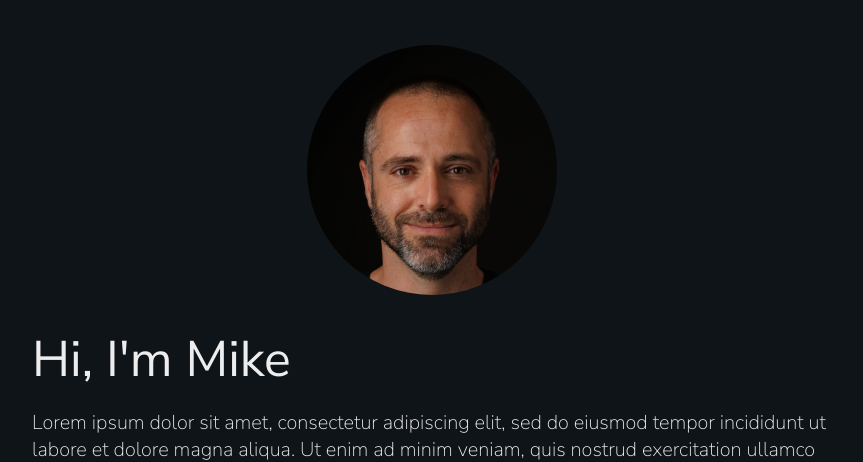
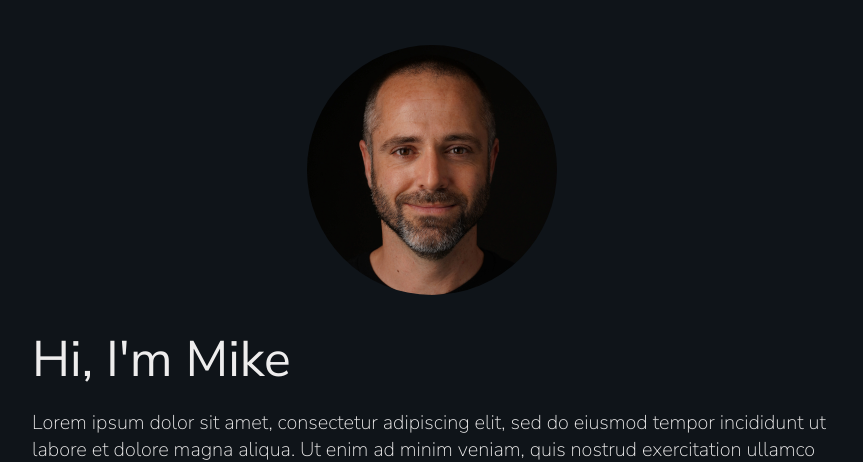
Before and after one commit to mseaman26/portfolio_3, a Next.js app: page / in a window 1280 px wide. Shown: the top 462 px of the page, without its empty margins (208-1071 px from the left). Built offline with nearby package versions, Linux system fonts and the light colour scheme.

Commit message:
image positioning fix

```diff
--- a/app/page.module.css
+++ b/app/page.module.css
@@ -58,7 +58,7 @@
     top: -30px;
     overflow: hidden;
     background-position: 30px;
-    transform: translateY(20px);
+
     transition: opacity 0.6s ease, transform 0.6s ease;
 }
 .loaded{
```
